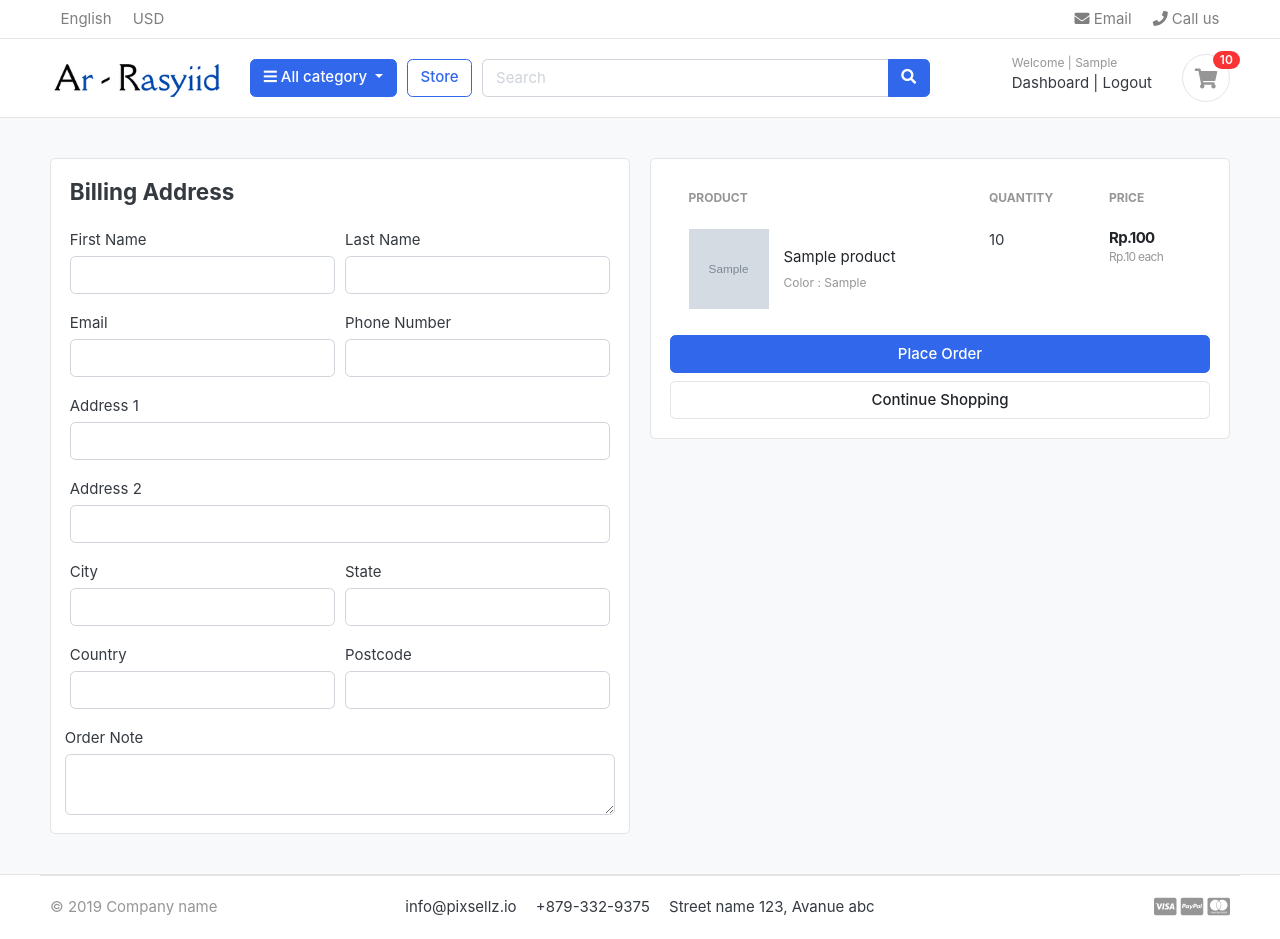
After one commit to mhddanny/projectCart, a Django app: page /cart/checkout/ in a window 1280 px wide. The commit adds this page. Run offline with Django 4.2, Linux system fonts and the light colour scheme; a user stored in the database is signed in; tables that the repository leaves empty hold one stand-in row (values such as "Sample post"); grey boxes marked "Sample" are stand-in pictures; some libraries are stand-ins or nearby versions; some web fonts are replaced.

Commit message:
Hendle card and checkout page for the longget in users

```diff
--- a/carts/context_processors.py
+++ b/carts/context_processors.py
@@ -8,7 +8,11 @@ def counter(request):
     else:
         try:
             cart = Cart.objects.filter(cart_id=_cart_id(request))
-            cart_items = CartItem.objects.all().filter(cart=cart[:1])
+            if request.user.is_authenticated:
+                cart_items = CartItem.objects.all().filter(user=request.user)
+            else:
+                cart_items = CartItem.objects.all().filter(cart=cart[:1])
+
             for cart_item in cart_items:
                 cart_count += cart_item.quantity
         except Cart.DoesNotExist:
--- a/carts/models.py
+++ b/carts/models.py
@@ -1,5 +1,6 @@
 from django.db import models
 from store.models import Product, Variation
+from accounts.models import Account
 
 # Create your models here.
 class Cart(models.Model):
@@ -10,9 +11,10 @@ class Cart(models.Model):
         return self.cart_id
 
 class CartItem(models.Model):
+    user = models.ForeignKey(Account, on_delete=models.CASCADE, null=True)
     product = models.ForeignKey(Product, on_delete=models.CASCADE)
     variation = models.ManyToManyField(Variation, blank=True)
-    cart = models.ForeignKey(Cart, on_delete=models.CASCADE)
+    cart = models.ForeignKey(Cart, on_delete=models.CASCADE, null=True)
     quantity = models.IntegerField()
     is_active = models.BooleanField(default=True)
 
--- a/carts/urls.py
+++ b/carts/urls.py
@@ -6,4 +6,6 @@ urlpatterns = [
     path('add_cart/<int:product_id>/', views.add_cart, name='add_cart'),
     path('remove_cart/<int:product_id>/<int:cart_item_id>/', views.remove_cart, name='remove_cart'),
     path('remove_cart_item/<int:product_id>/<int:cart_item_id>/', views.remove_cart_item, name='remove_cart_item'),
+
+    path('checkout/', views.checkout, name='checkout')
 ]
--- a/carts/views.py
+++ b/carts/views.py
@@ -4,6 +4,7 @@ from django.shortcuts import render, redirect, get_object_or_404
 
 from store.models import Product, Variation
 from . models import Cart, CartItem
+from django.contrib.auth.decorators import login_required
 
 # Create your views here.
 def _cart_id(request):
@@ -13,75 +14,133 @@ def _cart_id(request):
     return cart
 
 def add_cart(request, product_id):
+    current_user = request.user
+    #if the user authenticated
     product = Product.objects.get(id=product_id) # get the Product
-    product_variation = []
-    if request.method == 'POST':
-        for item in request.POST:
-            key = item
-            value = request.POST[key]
+    if current_user.is_authenticated:
+        product_variation = []
+        if request.method == 'POST':
+            for item in request.POST:
+                key = item
+                value = request.POST[key]
 
-            try:
-                variaion = Variation.objects.get(product=product, varian_category__iexact=key, variation_value__iexact=value)
-                product_variation.append(variaion)
-            except:
-                pass
+                try:
+                    variaion = Variation.objects.get(product=product, varian_category__iexact=key, variation_value__iexact=value)
+                    product_variation.append(variaion)
+                except:
+                    pass
 
-    try:
-        cart = Cart.objects.get(cart_id=_cart_id(request)) #get the cart using the cart_id persent in the session
-    except Cart.DoesNotExist:
-        cart = Cart.objects.create(
-            cart_id = _cart_id(request)
-        )
-    cart.save()
+        is_cart_item_exits = CartItem.objects.filter(product=product, user=current_user).exists()
+        if is_cart_item_exits :
+            cart_item = CartItem.objects.filter(product=product, user=current_user)
+            ex_var_list = []
+            id = []
+            for item in cart_item:
+                existing_variantion = item.variation.all()
+                ex_var_list.append(list(existing_variantion))
+                id.append(item.id)
 
-    is_cart_item_exits = CartItem.objects.filter(product=product, cart=cart).exists()
-    if is_cart_item_exits :
-        cart_item = CartItem.objects.filter(product=product, cart=cart)
-        # exixting_variations ->database
-        # corret variation -> product_variation
-        # item_id -> database
-        ex_var_list = []
-        id = []
-        for item in cart_item:
-            existing_variantion = item.variation.all()
-            ex_var_list.append(list(existing_variantion))
-            id.append(item.id)
+            if product_variation in ex_var_list:
+                # inrease the cart item quantity
+                index = ex_var_list.index(product_variation)
+                item_id = id[index]
+                item = CartItem.objects.get(product=product, id=item_id)
+                item.quantity += 1
+                item.save()
+            else:
+                item = CartItem.objects.create(product=product, quantity=1, user=current_user)
+                if len(product_variation) > 0:
+                    item.variation.clear()
+                    item.variation.add(*product_variation)
 
-        print(ex_var_list)
+                item.save()
+        else :
+            cart_item = CartItem.objects.create(
+                product= product,
+                quantity = 1,
+                user = current_user,
 
-        if product_variation in ex_var_list:
-            # inrease the cart item quantity
-            index = ex_var_list.index(product_variation)
-            item_id = id[index]
-            item = CartItem.objects.get(product=product, id=item_id)
-            item.quantity += 1
-            item.save()
-        else:
-            item = CartItem.objects.create(product=product, quantity=1, cart=cart)
+            )
             if len(product_variation) > 0:
-                item.variation.clear()
-                item.variation.add(*product_variation)
+                cart_item.variation.clear()
+                cart_item.variation.add(*product_variation)
 
-            item.save()
-    else :
-        cart_item = CartItem.objects.create(
-            product= product,
-            quantity = 1,
-            cart = cart,
+            cart_item.save()
+        return redirect('cart')
+    #it then user is not authenticated
+    else:
+        product_variation = []
+        if request.method == 'POST':
+            for item in request.POST:
+                key = item
+                value = request.POST[key]
 
-        )
-        if len(product_variation) > 0:
-            cart_item.variation.clear()
-            cart_item.variation.add(*product_variation)
+                try:
+                    variaion = Variation.objects.get(product=product, varian_category__iexact=key, variation_value__iexact=value)
+                    product_variation.append(variaion)
+                except:
+                    pass
 
-        cart_item.save()
-    return redirect('cart')
+        try:
+            cart = Cart.objects.get(cart_id=_cart_id(request)) #get the cart using the cart_id persent in the session
+        except Cart.DoesNotExist:
+            cart = Cart.objects.create(
+                cart_id = _cart_id(request)
+            )
+        cart.save()
+
+        is_cart_item_exits = CartItem.objects.filter(product=product, cart=cart).exists()
+        if is_cart_item_exits :
+            cart_item = CartItem.objects.filter(product=product, cart=cart)
+            # exixting_variations ->database
+            # corret variation -> product_variation
+            # item_id -> database
+            ex_var_list = []
+            id = []
+            for item in cart_item:
+                existing_variantion = item.variation.all()
+                ex_var_list.append(list(existing_variantion))
+                id.append(item.id)
+
+            print(ex_var_list)
+
+            if product_variation in ex_var_list:
+                # inrease the cart item quantity
+                index = ex_var_list.index(product_variation)
+                item_id = id[index]
+                item = CartItem.objects.get(product=product, id=item_id)
+                item.quantity += 1
+                item.save()
+            else:
+                item = CartItem.objects.create(product=product, quantity=1, cart=cart)
+                if len(product_variation) > 0:
+                    item.variation.clear()
+                    item.variation.add(*product_variation)
+
+                item.save()
+        else :
+            cart_item = CartItem.objects.create(
+                product= product,
+                quantity = 1,
+                cart = cart,
+
+            )
+            if len(product_variation) > 0:
+                cart_item.variation.clear()
+                cart_item.variation.add(*product_variation)
+
+            cart_item.save()
+        return redirect('cart')
 
 def remove_cart(request, product_id, cart_item_id):
-    cart = Cart.objects.get(cart_id=_cart_id(request))
+
     product = get_object_or_404(Product, id=product_id)
     try:
-        cart_item = CartItem.objects.get(product=product, cart=cart, id=cart_item_id)
+        if request.user.is_authenticated:
+            cart_item = CartItem.objects.get(product=product, user=request.user, id=cart_item_id)
+        else:
+            cart = Cart.objects.get(cart_id=_cart_id(request))
+            cart_item = CartItem.objects.get(product=product, cart=cart, id=cart_item_id)
         if cart_item.quantity > 1:
             cart_item.quantity -= 1
             cart_item.save()
@@ -93,9 +152,13 @@ def remove_cart(request, product_id, cart_item_id):
     return redirect('cart')
 
 def remove_cart_item(request, product_id, cart_item_id):
-    cart = Cart.objects.get(cart_id=_cart_id(request))
+
     product= get_object_or_404(Product, id=product_id)
-    cart_item = CartItem.objects.get(product=product, cart=cart, id=cart_item_id)
+    if request.user.is_authenticated:
+        cart_item = CartItem.objects.get(product=product, user=request.user, id=cart_item_id)
+    else:
+        cart = Cart.objects.get(cart_id=_cart_id(request))
+        cart_item = CartItem.objects.get(product=product, cart=cart, id=cart_item_id)
     cart_item.delete()
     return redirect('cart')
 
@@ -103,8 +166,11 @@ def cart(request, total=0, quantity=0, cart_items=None):
     try:
         tax = 0
         grand_total = 0
-        cart = Cart.objects.get(cart_id=_cart_id(request))
-        cart_items = CartItem.objects.filter(cart=cart, is_active=True)
+        if request.user.is_authenticated:
+            cart_items = CartItem.objects.filter(user=request.user, is_active=True)
+        else:
+            cart = Cart.objects.get(cart_id=_cart_id(request))
+            cart_items = CartItem.objects.filter(cart=cart, is_active=True)
 
         for cart_item in cart_items:
             total += (cart_item.product.price * cart_item.quantity)
@@ -123,3 +189,34 @@ def cart(request, total=0, quantity=0, cart_items=None):
         'grand_total' : grand_total,
     }
     return render(request, 'store/cart.html', context)
+
+
+@login_required(login_url='login')
+def checkout(request, total=0, quantity=0, cart_items=None):
+    try:
+        tax = 0
+        grand_total = 0
+        if request.user.is_authenticated:
+            cart_items = CartItem.objects.filter(user=request.user, is_active=True)
+        else:
+            cart = Cart.objects.get(cart_id=_cart_id(request))
+            cart_items = CartItem.objects.filter(cart=cart, is_active=True)
+
+        for cart_item in cart_items:
+            total += (cart_item.product.price * cart_item.quantity)
+            quantity += cart_item.quantity
+        tax=(2 * total)/100
+        grand_total = total + tax
+
+    except ObjectDoesNotExist:
+        pass
+
+    context = {
+        'total':total,
+        'quantity':quantity,
+        'cart_items':cart_items,
+        'tax' : tax,
+        'grand_total' : grand_total,
+    }
+
+    return render(request, 'store/checkout.html', context)
--- a/templates/store/cart.html
+++ b/templates/store/cart.html
@@ -99,7 +99,7 @@
                         <p class="text-center mb-3">
                             <img src="{% static './images/misc/payments.png' %}" height="26">
                         </p>
-                        <a href="./place-order.html" class="btn btn-primary btn-block"> Checkout </a>
+                        <a href="{% url 'checkout' %}" class="btn btn-primary btn-block"> Checkout </a>
                         <a href="{% url 'store' %}" class="btn btn-light btn-block">Continue Shopping</a>
                     </div> <!-- card-body.// -->
                 </div> <!-- card.// -->
--- /dev/null
+++ b/templates/store/checkout.html
@@ -0,0 +1,131 @@
+{% extends 'base.html' %}
+{% load static %}
+
+{% block content %}
+
+<section class="section-content padding-y bg">
+    <div class="container">
+   <!-- ============================ COMPONENT 1 ================================= -->
+
+    <form action="" method="POST">
+    {% csrf_token %}
+        <div class="row">
+            <aside class="col-lg-6">
+                <div class="card">
+                    <div class="card-body">
+                        <h4 class="card-title mb-4">Billing Address</h4>
+                            <div class="form-row">
+                                <div class="col form-group">
+                                    <label for="">First Name</label>
+                                    <input type="text" name="first_name" class="form-control" required>
+                                </div>
+                                <div class="col form-group">
+                                    <label for="">Last Name</label>
+                                    <input type="text" name="last_name" class="form-control" required>
+                                </div>
+                            </div>
+                            <div class="form-row">
+                                <div class="col form-group">
+                                    <label for="">Email</label>
+                                    <input type="email" name="email" class="form-control" required>
+                                </div>
+                                <div class="col form-group">
+                                    <label for="">Phone Number</label>
+                                    <input type="number" name="phone_number" class="form-control" required>
+                                </div>
+                            </div>
+                            <div class="form-group">
+                                <label for="">Address 1</label>
+                                <input type="text" name="address_line_1" class="form-control" required>
+                            </div>
+                            <div class="form-group">
+                                <label for="">Address 2</label>
+                                <input type="text" name="address_line_2" class="form-control">
+                            </div>
+                            <div class="form-row">
+                                <div class="col form-group">
+                                    <label for="">City</label>
+                                    <input type="text" name="city" class="form-control" required>
+                                </div>
+                                <div class="col form-group">
+                                    <label for="">State</label>
+                                    <input type="text" name="state" class="form-control" required>
+                                </div>
+                            </div>
+                            <div class="form-row">
+                                <div class="col form-group">
+                                    <label for="">Country</label>
+                                    <input type="text" name="country" class="form-control" required>
+                                </div>
+                                <div class="col form-group">
+                                    <label for="">Postcode</label>
+                                    <input type="number" name="postcode" class="form-control" required>
+                                </div>
+                            </div>
+                            <div class="form-row">
+                                <label for="">Order Note</label>
+                                <textarea class="form-control" name="order_note" id="" rows="2"></textarea>
+                            </div>
+
+                    </div>
+                </div> <!-- card.// -->
+            </aside> <!-- col.// -->
+            <aside class="col-lg-6">
+                <div class="card">
+                    <div class="card-body">
+                        <table class="table table-borderless table-shopping-cart">
+                            <thead class="text-muted">
+                                <tr class="small text-uppercase">
+                                    <th scope="col">Product</th>
+                                    <th scope="col" width="120">Quantity</th>
+                                    <th scope="col" width="120">Price</th>
+                                </tr>
+                            </thead>
+                            <tbody>
+                            {% for cart_item in cart_items %}
+                                <tr>
+                                    <td>
+                                        <figure class="itemside align-items-center">
+                                            <div class="aside"><img src="{{cart_item.product.images.url}}" class="img-sm"></div>
+                                            <figcaption class="info">
+                                                <a href="{{ cart_item.product.get_url }}" class="title text-dark">{{cart_item.product.product_name}}</a>
+                                                <p class="text-muted small">
+                                                    {% if cart_item.variation.all %}
+                                                        {% for item in cart_item.variation.all %}
+                                                            {{ item.varian_category | capfirst }} : {{ item.variation_value | capfirst }} <br>
+                                                        {% endfor %}
+                                                    {% endif %}
+
+                                                </p>
+                                            </figcaption>
+                                        </figure>
+                                    </td>
+                                    <td>
+                                        <label for="">{{cart_item.quantity}}</label>
+                                    </td>
+                                    <td>
+                                        <div class="price-wrap">
+                                            <var class="price">Rp.{{cart_item.sub_total}}</var>
+                                            <small class="text-muted"> Rp.{{cart_item.product.price}} each </small>
+                                        </div> <!-- price-wrap .// -->
+                                    </td>
+
+                                </tr>
+                            {% endfor %}
+                            </tbody>
+                        </table>
+
+                        <button type="submit " name="submit" class="btn btn-primary btn-block">Place Order </button>
+                        <a href="{% url 'store' %}" class="btn btn-light btn-block">Continue Shopping</a>
+
+                    </div> <!-- card-body.// -->
+                </div> <!-- card.// -->
+            </aside> <!-- col.// -->
+        </div> <!-- row.// -->
+   <!-- ============================ COMPONENT 1 END .// ================================= -->
+    </form>
+   </div> <!-- container .//  -->
+</section>
+    <!-- ========================= SECTION CONTENT END// ========================= -->
+
+{% endblock content %}
```
Also changed, not shown: accounts/views.py (+52 -1 lines), carts/migrations/0003_cartitem_user.py (added), carts/migrations/0004_alter_cartitem_cart.py (added).
